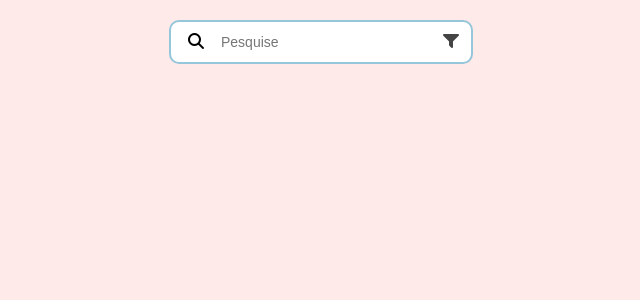
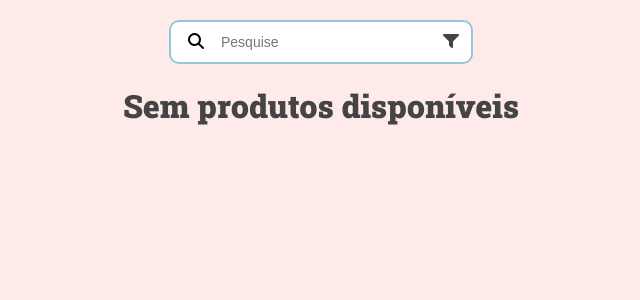
Before and after one commit to ericSilvaP/simple-ice-cream-parlor-system, a Django app: page / in a window 1280 px wide. Shown: the part 103-403 px from the top of the page, without its empty margins (319-959 px from the left). Run offline with Django 5.2, Linux system fonts and the light colour scheme; data that the repository does not hold is empty; some libraries are stand-ins or nearby versions.

Commit message:
feat: show products in home page

```diff
--- a/products/models.py
+++ b/products/models.py
@@ -10,7 +10,7 @@ class Category(models.Model):
 
 class Product(models.Model):
     name = models.CharField(max_length=65)
-    price = models.DecimalField(decimal_places=2)
+    price = models.DecimalField(max_digits=6, decimal_places=2)
     quantity = models.FloatField()
     quantity_unit = models.CharField(max_length=65)
     cover = models.ImageField(
--- a/products/static/products/css/style.css
+++ b/products/static/products/css/style.css
@@ -18,6 +18,12 @@
 
 body {
   font-family: var(--font-primary);
+}
+
+/* GENERAL */
+.center {
+  margin: auto;
+  text-align: center;
 }
 
 /* HEADER */
@@ -150,7 +156,13 @@ header li:hover {
   max-width: 25rem;
   overflow: hidden;
   box-shadow: var(--shadow-light);
+  transition: all ease-in-out 300ms;
   border: 1px solid var(--color-02);
+}
+
+.product-card-container:hover {
+  transition: all ease-in-out 300ms;
+  transform: scale(1.02);
 }
 
 .prod-info {
--- a/products/templates/products/pages/products.html
+++ b/products/templates/products/pages/products.html
@@ -5,5 +5,15 @@
 {% block content %}
   {% include 'products/partials/header.html' %}
   {% include 'products/partials/search-bar.html' %}
-  <div class="cards-grid"></div>
+  {% if products %}
+    <div class="cards-grid">
+      {% for product in products %}
+        {% include 'products/partials/product-card.html' %}
+      {% endfor %}
+    </div>
+  {% else %}
+    <div class="center">
+      <h1>Sem produtos disponíveis</h1>
+    </div>
+  {% endif %}
 {% endblock content %}
--- a/products/views.py
+++ b/products/views.py
@@ -1,5 +1,11 @@
 from django.shortcuts import render
+
+from products.models import Product
 
 
 def show_products(request):
-    return render(request, "products/pages/products.html")
+    return render(
+        request,
+        "products/pages/products.html",
+        context={"products": Product.objects.all()},
+    )
```
Also changed, not shown: products/templates/products/partials/product-card.html (+7 -1 lines), products/migrations/0002_remove_product_status_alter_product_price_and_more.py (added).
